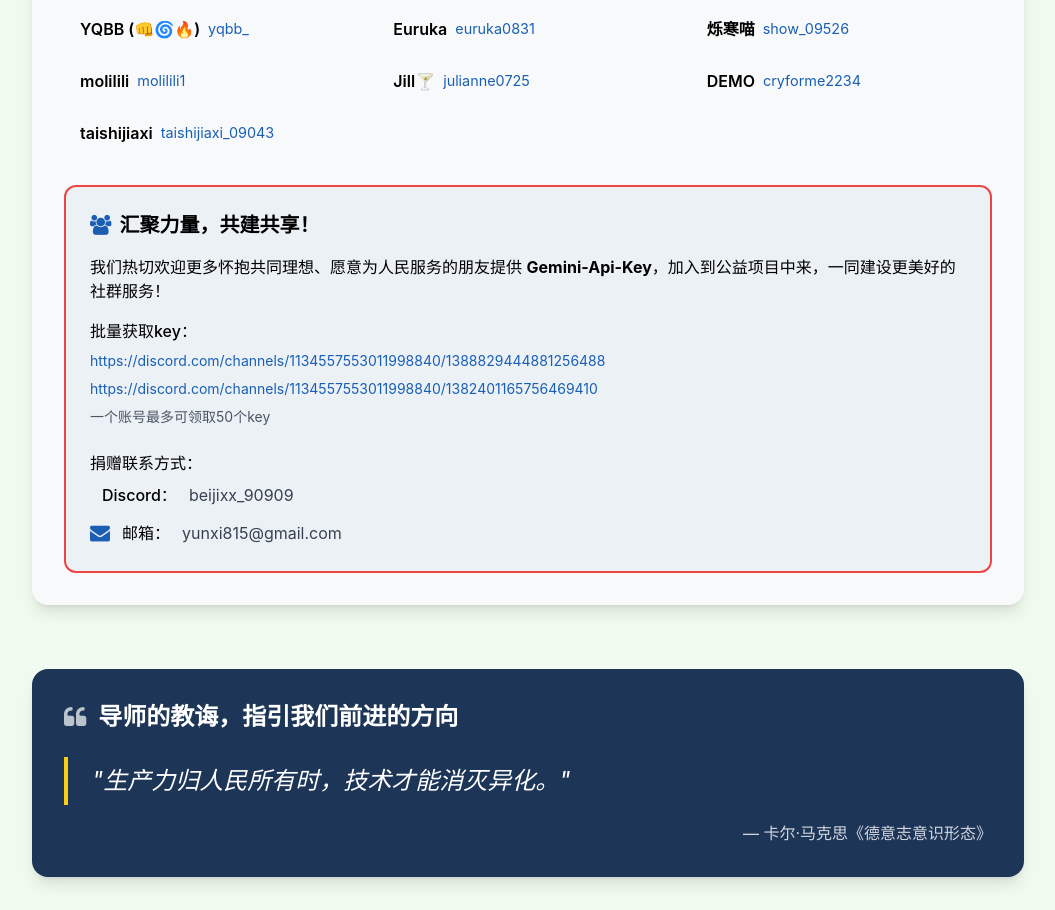
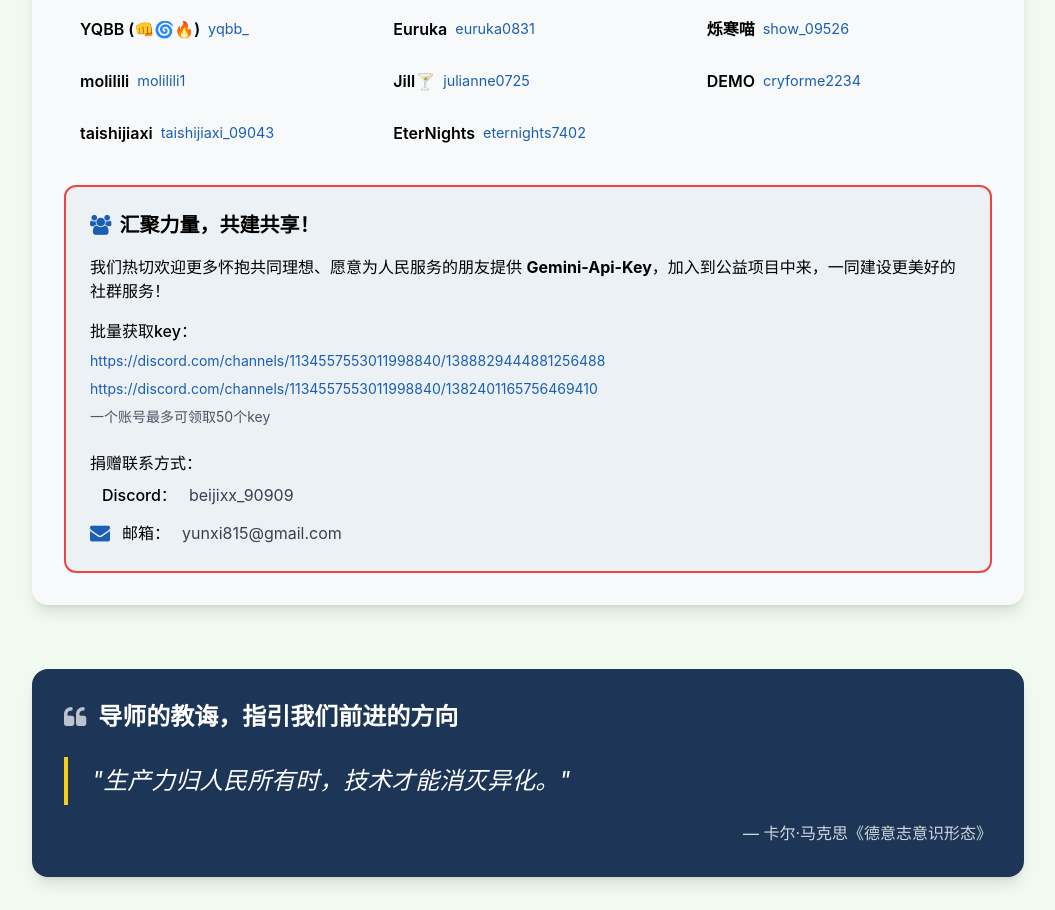
Before and after one commit to beijixingxing/beijixingxing.github.io, a plain HTML site: page index.html in a window 1280 px wide. Shown: the part 1830-2740 px from the top of the page, without its empty margins (112-1167 px from the left). Drawn offline with nearby package versions, Linux system fonts and the light colour scheme.

Commit message:
Update index.html

```diff
--- a/index.html
+++ b/index.html
@@ -224,6 +224,7 @@
                     <div class="contributor-item"><span class="contributor-name">Jill🍸</span><span class="contributor-handle">julianne0725</span></div>
                     <div class="contributor-item"><span class="contributor-name">DEMO</span><span class="contributor-handle">cryforme2234</span></div>
                     <div class="contributor-item"><span class="contributor-name">taishijiaxi</span><span class="contributor-handle">taishijiaxi_09043</span></div>
+                    <div class="contributor-item"><span class="contributor-name">EterNights</span><span class="contributor-handle">eternights7402</span></div>
                 </div>
 
                 <!-- 加入我们 -->
```
